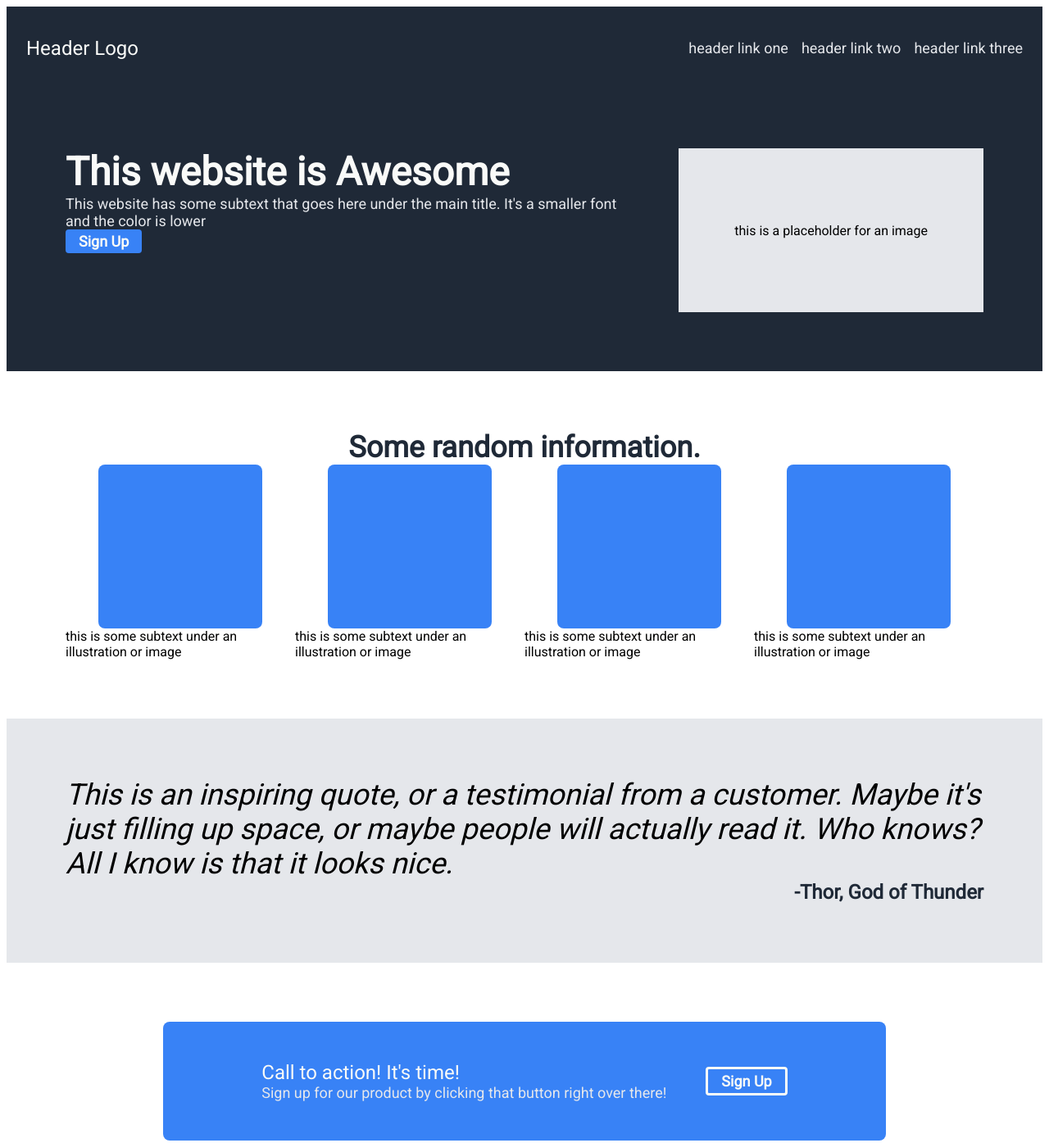
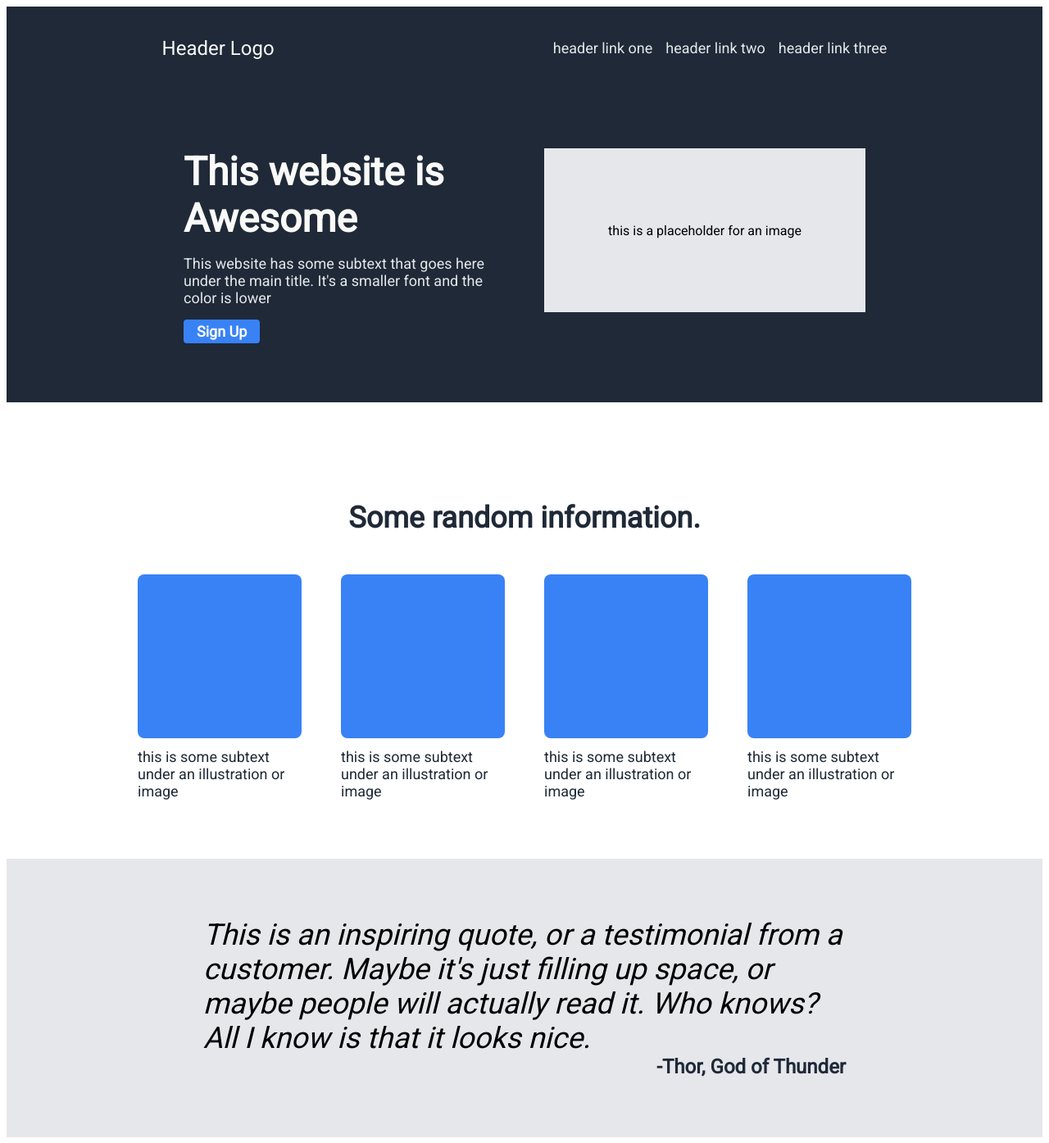
Before and after one commit to rajathc/landing_page_top, a plain HTML site: page index.html in a window 1280 px wide. Shown: the top 1395 px of the page at 82% size. Drawn offline with Linux system fonts and the light colour scheme.

Commit message:
fixed the layout

```diff
--- a/index.html
+++ b/index.html
@@ -7,7 +7,7 @@
     <link href='https://fonts.googleapis.com/css?family=Roboto' rel='stylesheet'>
 </head>
 <body>
-    <div class="header">
+    <div class="header-container"><div class="header">
             <div class="logo">
                 Header Logo
             </div>
@@ -17,6 +17,7 @@
                     <li>header link two</li>
                     <li>header link three</li>
                 </ul>
+            </div>
         </div>
     </div>
     <div class="hero">
@@ -41,22 +42,22 @@
             <div class="random-container">
                 <div class="card">
                 </div>
-                <div random-text>this is some subtext under an illustration or image</div>
+                <div class="random-text">this is some subtext under an illustration or image</div>
             </div>
             <div class="random-container">
                 <div class="card">
                 </div>
-                <div random-text>this is some subtext under an illustration or image</div>
+                <div class="random-text">this is some subtext under an illustration or image</div>
             </div>
             <div class="random-container">
                 <div class="card">
                 </div>
-                <div random-text>this is some subtext under an illustration or image</div>
+                <div class="random-text">this is some subtext under an illustration or image</div>
             </div>
             <div class="random-container">
                 <div class="card">
                 </div>
-                <div random-text>this is some subtext under an illustration or image</div>
+                <div class="random-text">this is some subtext under an illustration or image</div>
             </div>
         </div>
     </div>
--- a/style.css
+++ b/style.css
@@ -4,10 +4,14 @@ body {
     font-family: 'Roboto';
 }
 
-.header, .footer, .hero {
+.header-container, .footer, .hero {
     background-color: #1f2937;
+
 }
-
+.header-container{
+    display: flex;
+    justify-content: center;
+}
 .header, .footer{
     display: flex;
     align-items: center;
@@ -15,6 +19,7 @@ body {
 }
 
 .header{
+    width: 70%;
     justify-content: space-between;
 }
 
@@ -47,6 +52,8 @@ li{
     display: flex;
     flex-direction: column;
     justify-content: center;
+    width: 35%;
+    gap: 16px;
 }
 .hero-heading {
     font-size: 48px;
@@ -71,7 +78,7 @@ li{
 }
 .hero-image{
     display: flex;
-    width: 450px;
+    width: 35%;
     height: 200px;
     background-color: #e5e7eb;
     justify-content: center;
@@ -88,10 +95,13 @@ li{
     font-size: 36px;
     font-weight: 900;
     color: #1f2937;
+    padding: 48px;
 }
 .random-boxes{
     display: flex;
-    flex-direction: row;
+    flex-wrap: wrap;
+    justify-content: center;
+    gap: 48px;
 }
 
 .random-container{
@@ -99,6 +109,8 @@ li{
     flex-direction: column;
     justify-content: center;
     align-items: center;
+    gap: 12px;
+    width: fit-content;
 }
 .card{
     width: 200px;
@@ -107,20 +119,26 @@ li{
     border-radius: 8px;
 }
 
-random-text{
-    display: flex;
+.random-text{
     font-size: 18px;
-    color: #e5e7eb;
-    justify-content: center;
+    color: #1f2937;
+    max-width: 200px;
 }
 .quote-section{
+    display: flex;
+    flex-direction: column;
+    justify-content: center;
+    align-items: center;
     background-color: #e5e7eb;
     padding: 72px;
 }
 .quote{
+    display: flex;
     font-size: 36px;
     font-weight: 300;
     font-style: italic;
+    justify-content: center;
+    width: 70%;
 }
 .author {
     display: flex;
@@ -128,6 +146,7 @@ random-text{
     font-weight: 900;
     color: #1f2937;
     justify-content: right;
+    width: 70%;
 }
 
 .cta-section {
@@ -140,10 +159,12 @@ random-text{
     background-color: #3882f6;
     display: flex;
     flex-direction: row;
-    padding: 48px 120px;
+    padding: 48px 0;
     align-items: center;
+    justify-content:center ;
     gap: 48px;
     border-radius: 8px;
+    width: 70%;
 }
 
 .cta-heading{
@@ -162,6 +183,7 @@ random-text{
 }
 
 .footer{
+    display: flex;
     justify-content: center;
     font-size: 18px;
     color: #e5e7eb;
```
Lines whose indentation alone changed are shown as unchanged.
